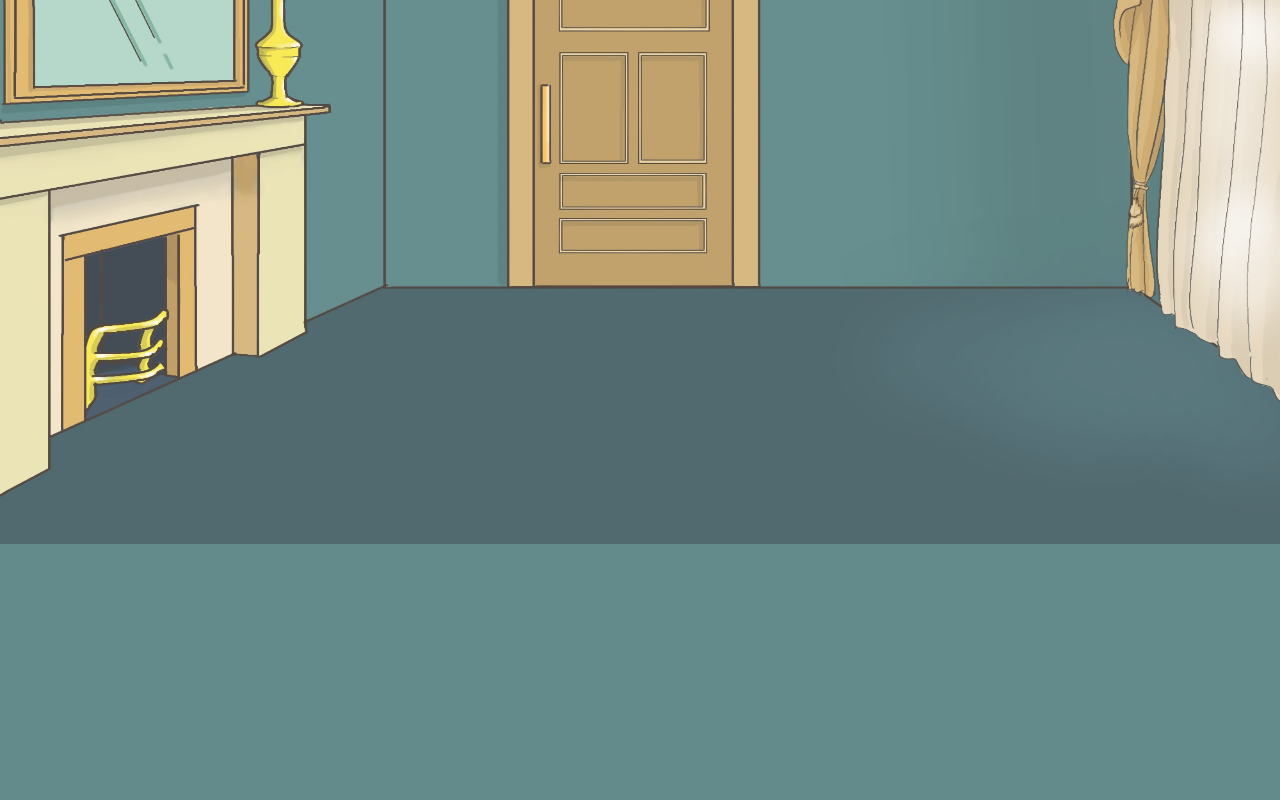
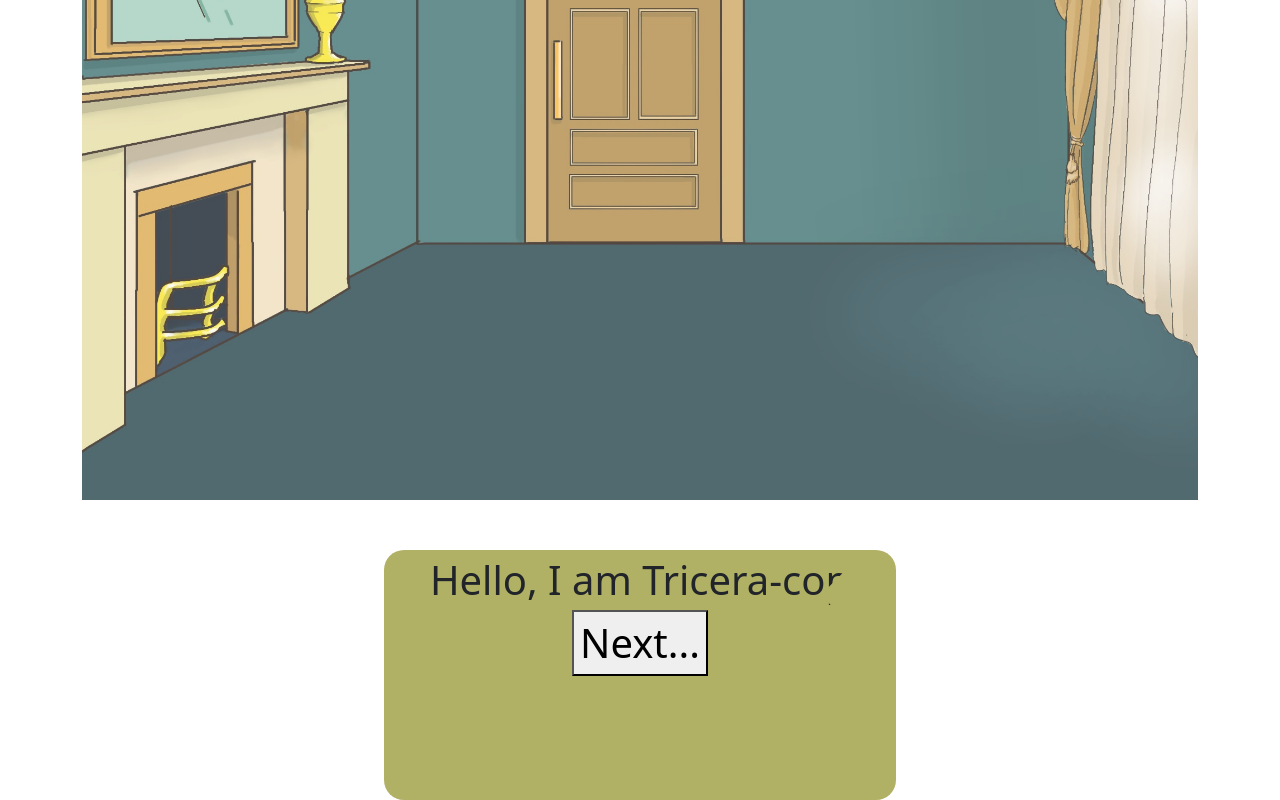
Before and after one commit to SeanEmmers/tricera-COPS, a React (Create React App) app: page / in a window 1280 px wide. Shown: the part 330-1130 px from the top of the page. Before the commit the page ends 878 px from the top, so only its background shows below. Built offline with nearby package versions, Linux system fonts and the light colour scheme.

Commit message:
basic button for next line of text working

```diff
--- a/src/App.css
+++ b/src/App.css
@@ -10,7 +10,44 @@ body  {
 .backgroundImage {
   height: 100vh;
   width: 100%;
+}
 
+body {
+	background: lightblue;
+}
+
+.bubble {
+	height: 250px;
+	width: 40%;
+	min-width: 200px;
+	background: rgb(177, 177, 102);
+	display: block;
+	margin: 0 auto;
+	border-radius: 20px;
+	margin-top: 50px;
+	font-size: 40px;
+	text-align: center;
+}
+
+.pointer {
+	height: 40px;
+	width: 40px;
+	background:rgb(177, 177, 102);
+	margin: 0 auto;
+	transform: rotate(135deg);
+	border-radius: 0 0 12px 0;
+	margin-top: -225px;
+	position: relative;
+  right: calc(0.05vw - 210px);
+}
+
+.blurred {
+	background: gray;
+	filter: blur(20px);
+	position: relative;
+	top: -315px;
+/* 	transform: scale(1.05); */
+	z-index: -1;
 }
 
 /* .App-logo {
--- a/src/App.js
+++ b/src/App.js
@@ -1,6 +1,7 @@
 import React from "react";
 import "./App.css";
 import LandingRoom from "./components/landing-room/LandingRoom";
+import 'bootstrap/dist/css/bootstrap.min.css';
 
 function App() {
   const [data, setData] = React.useState(null);
--- a/src/components/landing-room/LandingRoom.js
+++ b/src/components/landing-room/LandingRoom.js
@@ -1,5 +1,31 @@
 import React from "react";
 import RoomOneImage from "./room-one-images/RoomOneImage.jpeg";
+
+class SpeechBubble extends React.Component {
+  constructor(props) {
+    super(props);
+    this.state = {
+        message: "Hello, I am Tricera-cop"
+    }
+  }
+
+  updateContent = () => {
+    this.setState({ message: "We are locked in here, I need your help to escape and catch the killer!"});
+  }
+
+  render() {
+    return(
+      <div>
+        <div className="bubble">{this.state.message}
+        <button onClick={this.updateContent}>
+          Next...
+        </button>
+        </div>
+        <div class="pointer"></div>
+      </div>
+    )
+  }
+}
 
 class EndingText extends React.Component {
 
@@ -18,11 +44,11 @@ class EndingText extends React.Component {
 const LandingRoom = () => {
   return (
     <div className='LandingRoom'>
-      <p>Welcome to the Dino mystery!</p>
       <EndingText />
       <div class="container">
         <img class="backgroundImage" src={RoomOneImage} alt="TriceraCop" />
       </div>
+      <SpeechBubble/>
     </div>
   )
 }
```
Also changed, not shown: src/img/Charrr.png (deleted).
